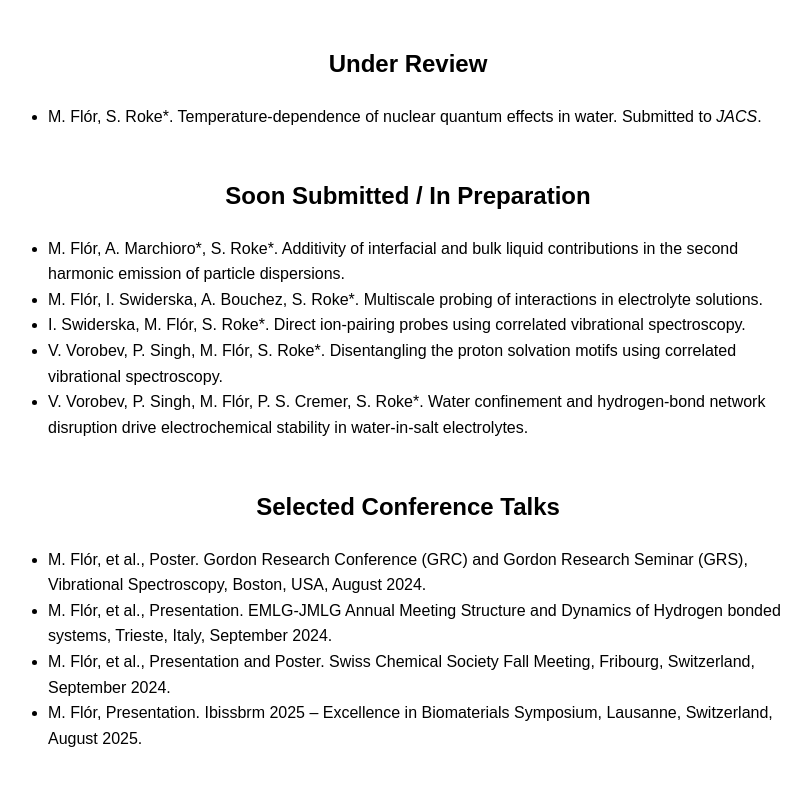
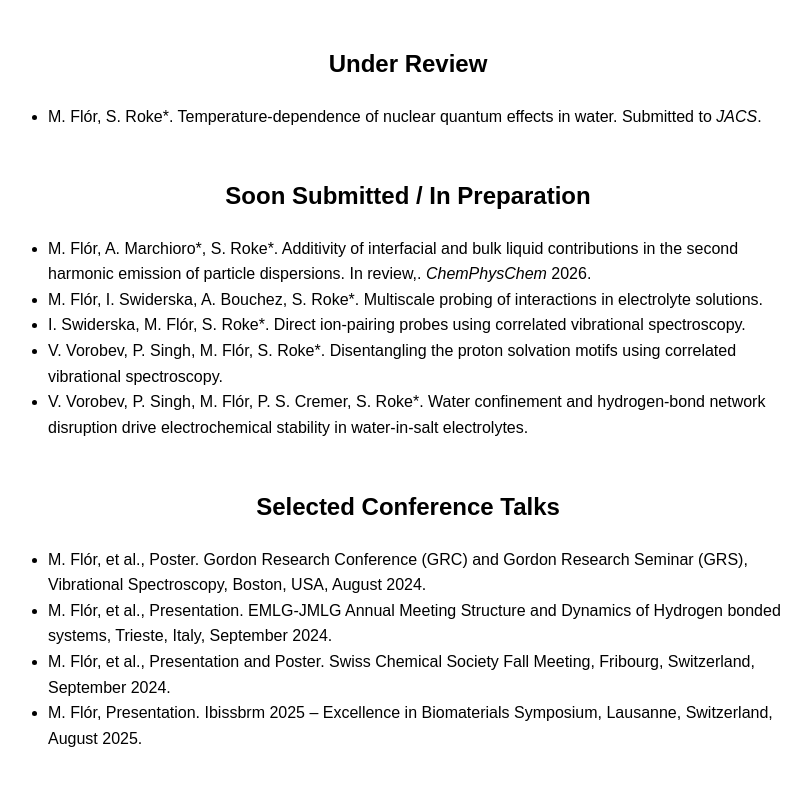
Before and after one commit to mischaflor/Publications, a plain HTML site: page index.html in a window 1280 px wide. Shown: the part 737-1522 px from the top of the page, without its empty margins (232-1043 px from the left). Drawn offline with Linux system fonts and the light colour scheme.

Commit message:
Update index.html

```diff
--- a/index.html
+++ b/index.html
@@ -50,7 +50,7 @@
 
   <h2>Soon Submitted / In Preparation</h2>
   <ul>
-    <li>M. Flór, A. Marchioro*, S. Roke*. Additivity of interfacial and bulk liquid contributions in the second harmonic emission of particle dispersions.</li>
+    <li>M. Flór, A. Marchioro*, S. Roke*. Additivity of interfacial and bulk liquid contributions in the second harmonic emission of particle dispersions. In review,. <em>ChemPhysChem </em> 2026.</li>
     <li>M. Flór, I. Swiderska, A. Bouchez, S. Roke*. Multiscale probing of interactions in electrolyte solutions.</li>
     <li>I. Swiderska, M. Flór, S. Roke*. Direct ion-pairing probes using correlated vibrational spectroscopy.</li>
     <li>V. Vorobev, P. Singh, M. Flór, S. Roke*. Disentangling the proton solvation motifs using correlated vibrational spectroscopy.</li>
```
